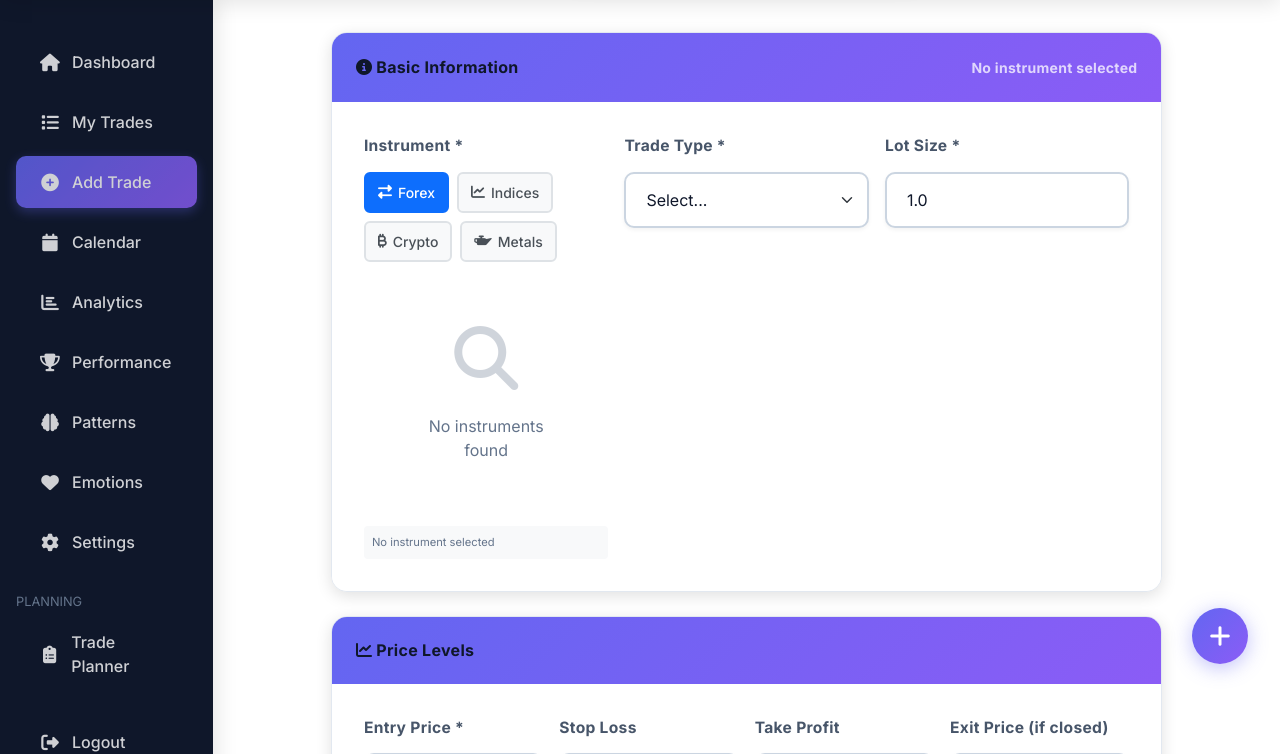
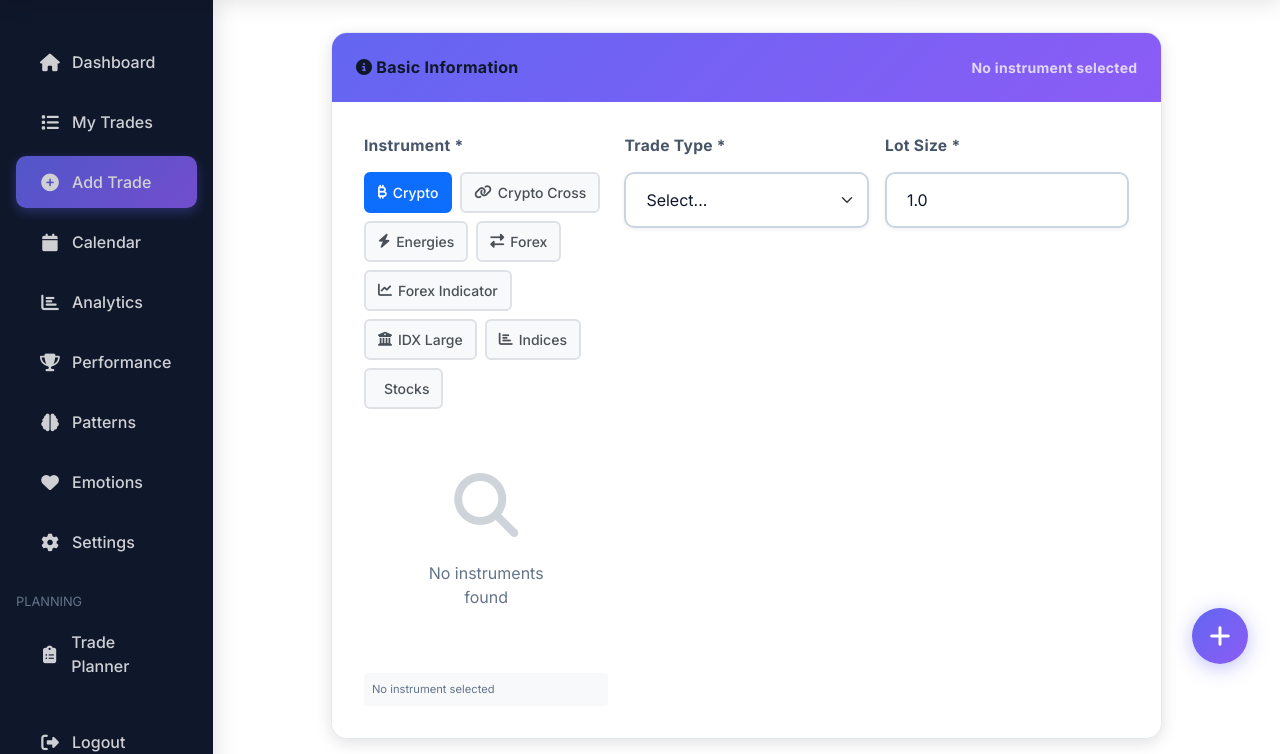
Before and after one commit to Nathan30302/TradeVerse, a Flask app: page /trade/add in a window 1280 px wide. Shown: the part 104-858 px from the top of the page. Run offline with Flask 3, Linux system fonts and the light colour scheme; the visitor is signed in with stand-in values (Sample User, id 1); data comes from the database, SQL or seed files in the repository; data that the repository does not hold is empty; some libraries are stand-ins or nearby versions.

Commit message:
fix: sync latest dashboard, instruments, and trade note UI

```diff
--- a/app/templates/trade/add.html
+++ b/app/templates/trade/add.html
@@ -26,17 +26,29 @@
                             <div class="instrument-picker-container">
                                 <!-- Category Tabs -->
                                 <div class="instrument-categories mb-2">
-                                    <button type="button" class="category-tab active" data-category="forex">
+                                    <button type="button" class="category-tab active" data-category="crypto">
+                                        <i class="fas fa-bitcoin-sign"></i> Crypto
+                                    </button>
+                                    <button type="button" class="category-tab" data-category="crypto_cross">
+                                        <i class="fas fa-link"></i> Crypto Cross
+                                    </button>
+                                    <button type="button" class="category-tab" data-category="energies">
+                                        <i class="fas fa-bolt"></i> Energies
+                                    </button>
+                                    <button type="button" class="category-tab" data-category="forex">
                                         <i class="fas fa-exchange-alt"></i> Forex
                                     </button>
+                                    <button type="button" class="category-tab" data-category="forex_indicator">
+                                        <i class="fas fa-chart-line"></i> Forex Indicator
+                                    </button>
+                                    <button type="button" class="category-tab" data-category="idx_large">
+                                        <i class="fas fa-building-columns"></i> IDX Large
+                                    </button>
                                     <button type="button" class="category-tab" data-category="index">
-                                        <i class="fas fa-chart-line"></i> Indices
+                                        <i class="fas fa-chart-bar"></i> Indices
                                     </button>
-                                    <button type="button" class="category-tab" data-category="crypto">
-                                        <i class="fas fa-bitcoin-sign"></i> Crypto
-                                    </button>
-                                    <button type="button" class="category-tab" data-category="commodity">
-                                        <i class="fas fa-oil-can"></i> Metals
+                                    <button type="button" class="category-tab" data-category="stocks">
+                                        <i class="fas fa-stock"></i> Stocks
                                     </button>
                                 </div>
 
@@ -216,12 +228,12 @@
                 <div class="card-body">
                     <div class="mb-3">
                         <label for="pre_trade_plan" class="form-label fw-bold">Pre-Trade Plan</label>
-                        <textarea class="form-control" id="pre_trade_plan" name="pre_trade_plan" rows="3"></textarea>
+                        <textarea class="form-control" id="pre_trade_plan" name="pre_trade_plan" rows="3" placeholder="Why are you taking this trade? What is your setup? What confirms your entry?"></textarea>
                     </div>
 
                     <div class="mb-3">
                         <label for="post_trade_notes" class="form-label fw-bold">Post-Trade Notes</label>
-                        <textarea class="form-control" id="post_trade_notes" name="post_trade_notes" rows="3"></textarea>
+                        <textarea class="form-control" id="post_trade_notes" name="post_trade_notes" rows="3" placeholder="What went well? What could improve? Did you follow your plan?"></textarea>
                     </div>
                 </div>
             </div>
```
